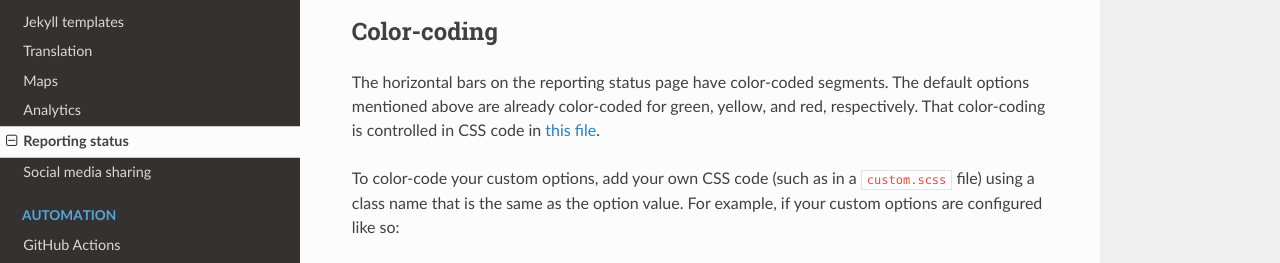
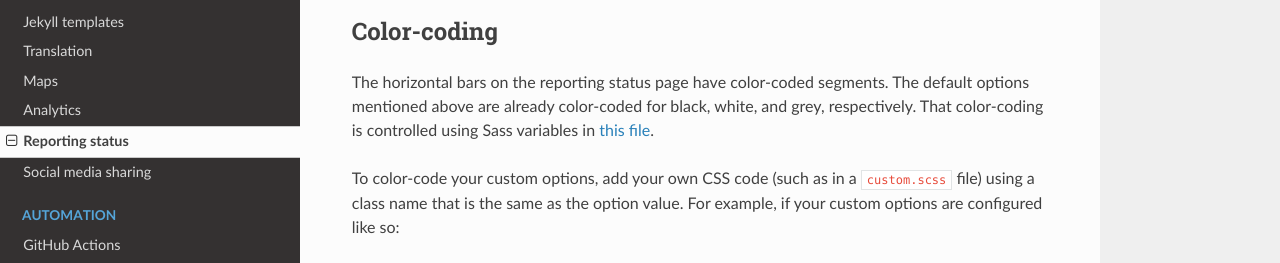
Before and after one commit to open-sdg/open-sdg, an MkDocs documentation site: the page built from docs/reporting-status.md, in a window 1280 px wide and 900 px high, scrolled down 304 px. Shown: the part 185-448 px from the top of the window. Built offline with MkDocs 1.6.1, drawn with Linux system fonts in a browser that asks for light colours; nearby versions of some CDN libraries; old or Windows-style settings are respelled for this version of MkDocs.

Commit message:
Update mentions of reporting status colors

```diff
--- a/docs/reporting-status.md
+++ b/docs/reporting-status.md
@@ -10,7 +10,7 @@ The options available can be controlled by adjusting the [schema file](metadata-
 
 ## Color-coding
 
-The horizontal bars on the reporting status page have color-coded segments. The default options mentioned above are already color-coded for green, yellow, and red, respectively. That color-coding is controlled in CSS code in [this file](https://github.com/open-sdg/open-sdg/blob/master/_sass/layouts/_reporting_status.scss).
+The horizontal bars on the reporting status page have color-coded segments. The default options mentioned above are already color-coded for black, white, and grey, respectively. That color-coding is controlled using Sass variables in [this file](https://github.com/open-sdg/open-sdg/blob/master/_sass/variables/_colors.scss).
 
 To color-code your custom options, add your own CSS code (such as in a `custom.scss` file) using a class name that is the same as the option value. For example, if your custom options are configured like so:
 
```
